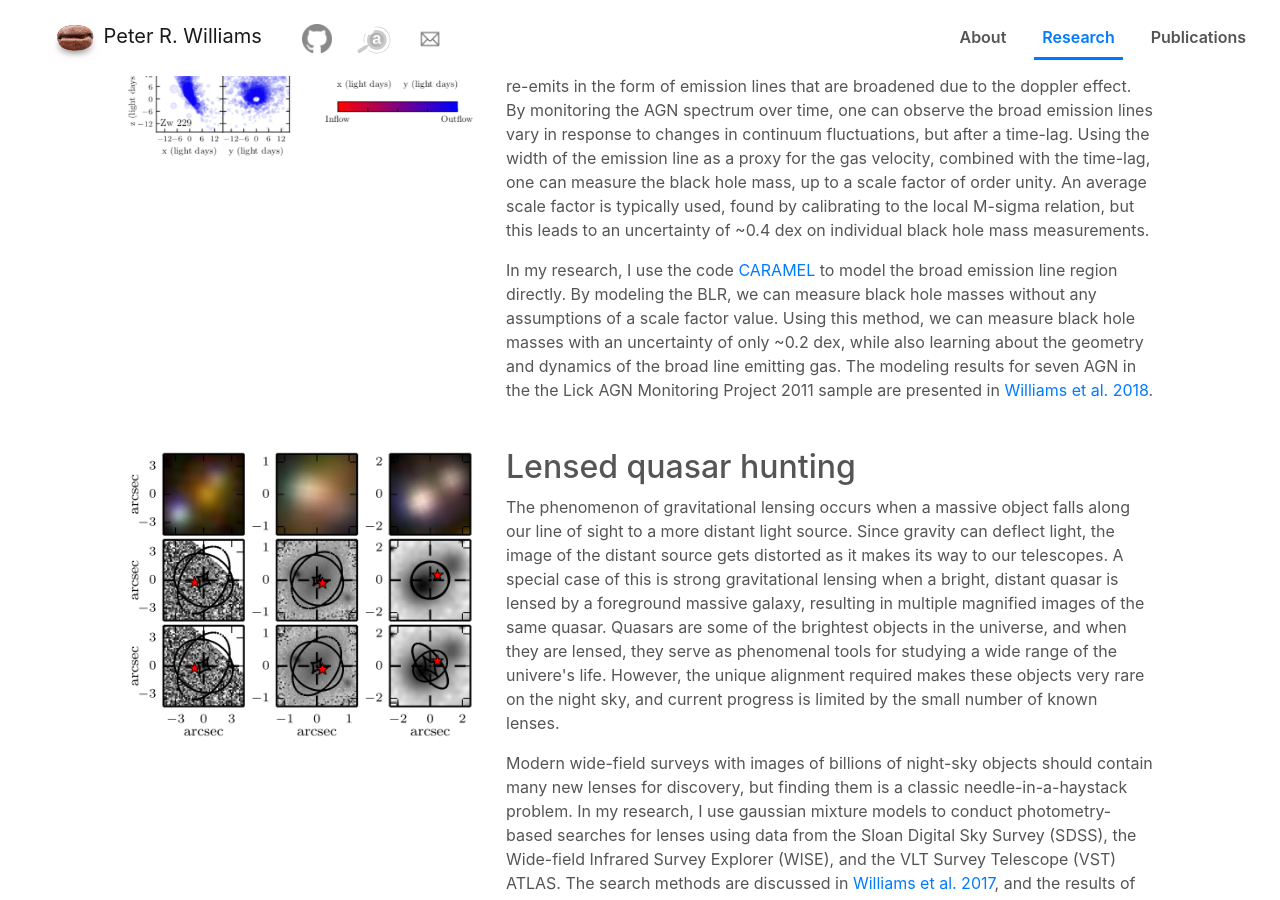
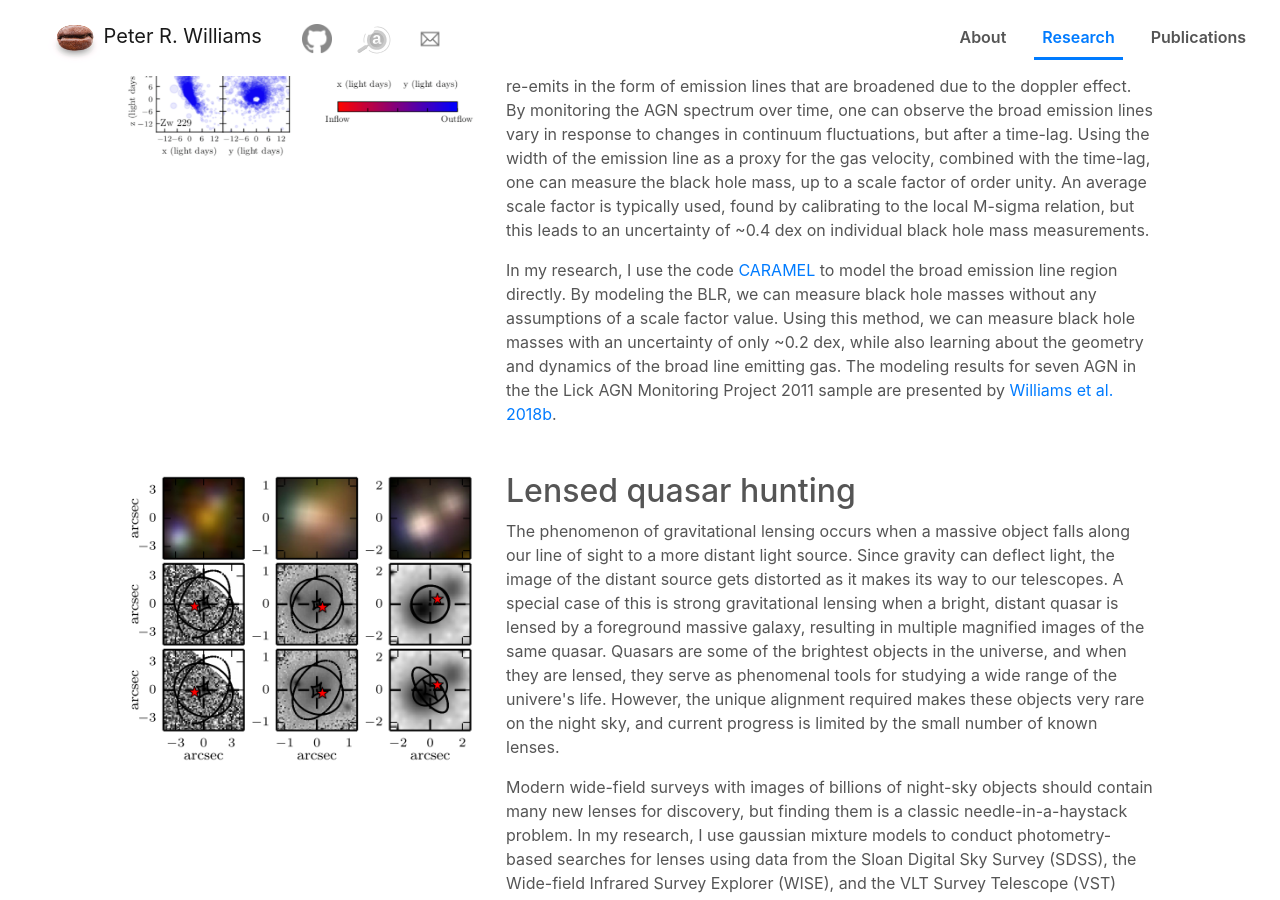
Before and after one commit to peterrwi/peterrwi.github.io, a Jekyll site: the page built from index.html, in a window 1280 px wide and 900 px high, scrolled down 1206 px. Built offline with Jekyll 4.4.1, drawn with Linux system fonts in a browser that asks for light colours; nearby versions of some CDN libraries; some of the changed text lies outside the part shown.

Commit message:
Updating paper dates

```diff
--- a/_includes/research.html
+++ b/_includes/research.html
@@ -20,7 +20,7 @@
           In my research, I use the code <a href="https://annapancoast.wordpress.com/caramel/" target="_blank">CARAMEL</a> to model the broad emission line region directly.
           By modeling the BLR, we can measure black hole masses without any assumptions of a scale factor value.
           Using this method, we can measure black hole masses with an uncertainty of only ~0.2 dex, while also learning about the geometry and dynamics of the broad line emitting gas.
-          The modeling results for seven AGN in the the Lick AGN Monitoring Project 2011 sample are presented in <a href="https://ui.adsabs.harvard.edu/abs/2018ApJ...866...75W">Williams et al. 2018</a>.
+          The modeling results for seven AGN in the the Lick AGN Monitoring Project 2011 sample are presented by <a href="https://ui.adsabs.harvard.edu/abs/2018ApJ...866...75W">Williams et al. 2018b</a>.
         </p>
       </div>
     </article>
@@ -40,8 +40,8 @@
         <p>
           Modern wide-field surveys with images of billions of night-sky objects should contain many new lenses for discovery, but finding them is a classic needle-in-a-haystack problem.
           In my research, I use gaussian mixture models to conduct photometry-based searches for lenses using data from the Sloan Digital Sky Survey (SDSS), the Wide-field Infrared Survey Explorer (WISE), and the VLT Survey Telescope (VST) ATLAS.
-          The search methods are discussed in <a href="http://ui.adsabs.harvard.edu/abs/2017MNRAS.466.3088W">Williams et al. 2017</a>, and the results of the follow-up campaign are given in <a href="http://ui.adsabs.harvard.edu/abs/2018MNRAS.477L..70W">Williams et al. 2017b</a>, including the discovery of three new lenses.
-        </p>
+          The search methods are discussed by <a href="http://ui.adsabs.harvard.edu/abs/2017MNRAS.466.3088W">Williams et al. 2017</a>, and the results of the follow-up campaign are given by <a href="http://ui.adsabs.harvard.edu/abs/2018MNRAS.477L..70W">Williams et al. 2018a</a>, including the discovery of three new lenses.
+        </p>  s
       </div>
     </article>
   </div>
```
